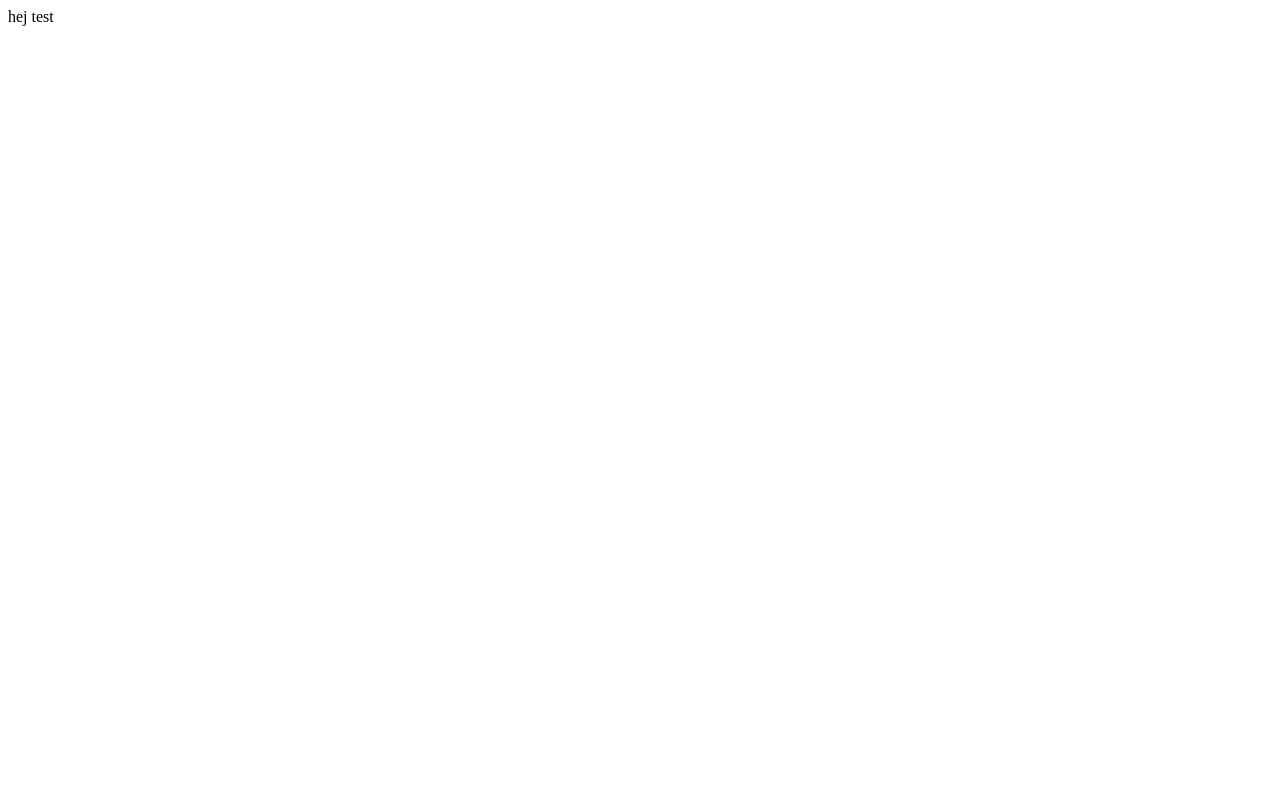
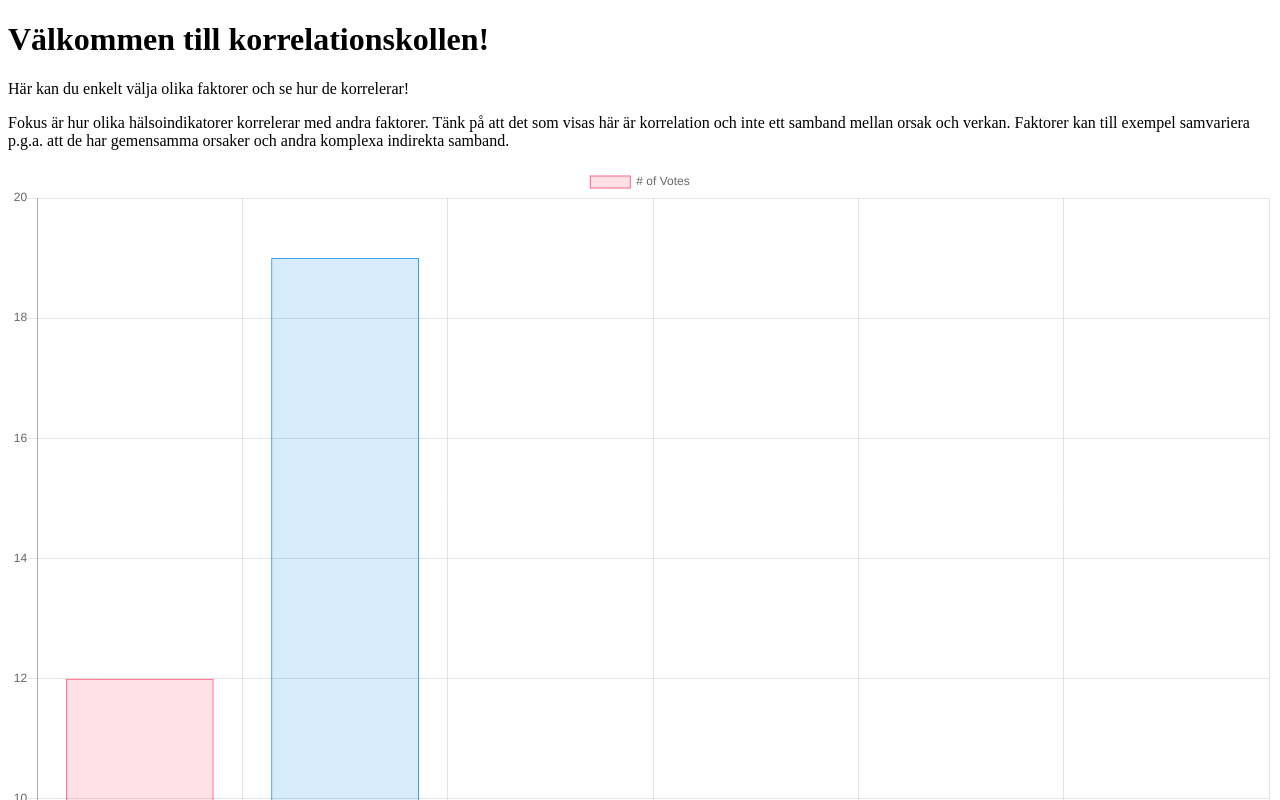
Before and after one commit to louilinn/hack4sweden2018, a website: page webapp/index.html in a window 1280 px wide. Shown: the top 800 px of the page. Drawn offline with nearby package versions, Linux system fonts and the light colour scheme.

Commit message:
chart js test

```diff
--- a/webapp/index.html
+++ b/webapp/index.html
@@ -5,9 +5,55 @@
     <title>korrelationskollen</title>
   </head>
   <body>
-hej test
+    <h1>Välkommen till korrelationskollen!</h1>
+    <p>Här kan du enkelt välja olika faktorer och se hur de korrelerar!</p>
+    <p>Fokus är hur olika hälsoindikatorer korrelerar med andra faktorer. Tänk på att det som visas här är korrelation och inte ett samband mellan orsak och verkan. Faktorer kan till exempel samvariera p.g.a. att de har gemensamma orsaker och andra komplexa indirekta samband.</p>
+    <canvas id="myChart" width="400" height="400"></canvas>
+
   </body>
 </html>
 
+<script src="https://cdnjs.cloudflare.com/ajax/libs/Chart.js/2.7.2/Chart.bundle.min.js"></script>
+<script type="text/javascript">
+  var ctx = document.getElementById("myChart");
 
-<script src="https://ajax.googleapis.com/ajax/libs/jquery/3.0.0/jquery.min.js"></script>
+
+  var myChart = new Chart(ctx, {
+      type: 'bar',
+      data: {
+          labels: ["Red", "Blue", "Yellow", "Green", "Purple", "Orange"],
+          datasets: [{
+              label: '# of Votes',
+              data: [12, 19, 3, 5, 2, 3],
+              backgroundColor: [
+                  'rgba(255, 99, 132, 0.2)',
+                  'rgba(54, 162, 235, 0.2)',
+                  'rgba(255, 206, 86, 0.2)',
+                  'rgba(75, 192, 192, 0.2)',
+                  'rgba(153, 102, 255, 0.2)',
+                  'rgba(255, 159, 64, 0.2)'
+              ],
+              borderColor: [
+                  'rgba(255,99,132,1)',
+                  'rgba(54, 162, 235, 1)',
+                  'rgba(255, 206, 86, 1)',
+                  'rgba(75, 192, 192, 1)',
+                  'rgba(153, 102, 255, 1)',
+                  'rgba(255, 159, 64, 1)'
+              ],
+              borderWidth: 1
+          }]
+      },
+      options: {
+          scales: {
+              yAxes: [{
+                  ticks: {
+                      beginAtZero:true
+                  }
+              }]
+          }
+      }
+  });
+  const a = 1;
+  console.log(a);
+</script>
```
